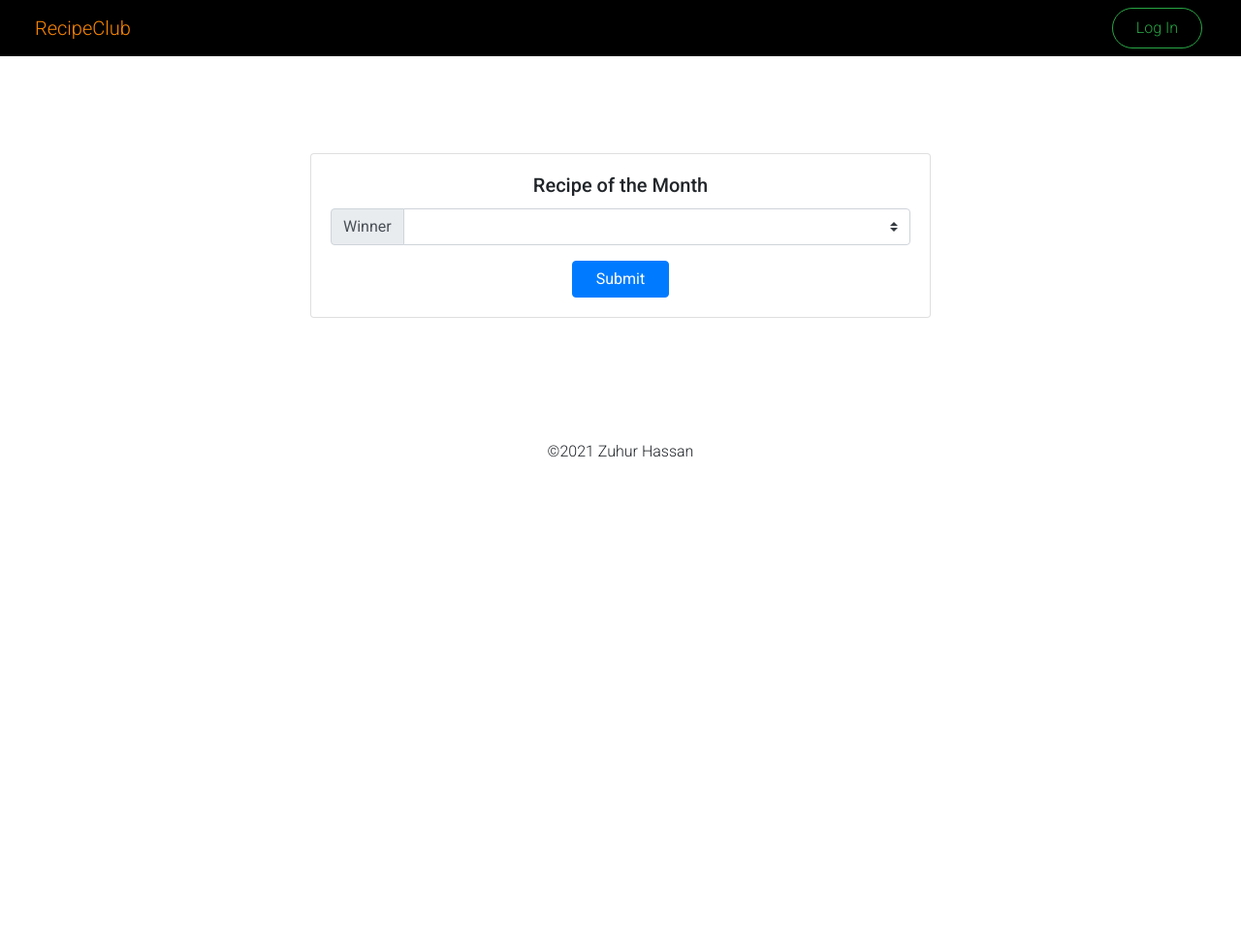
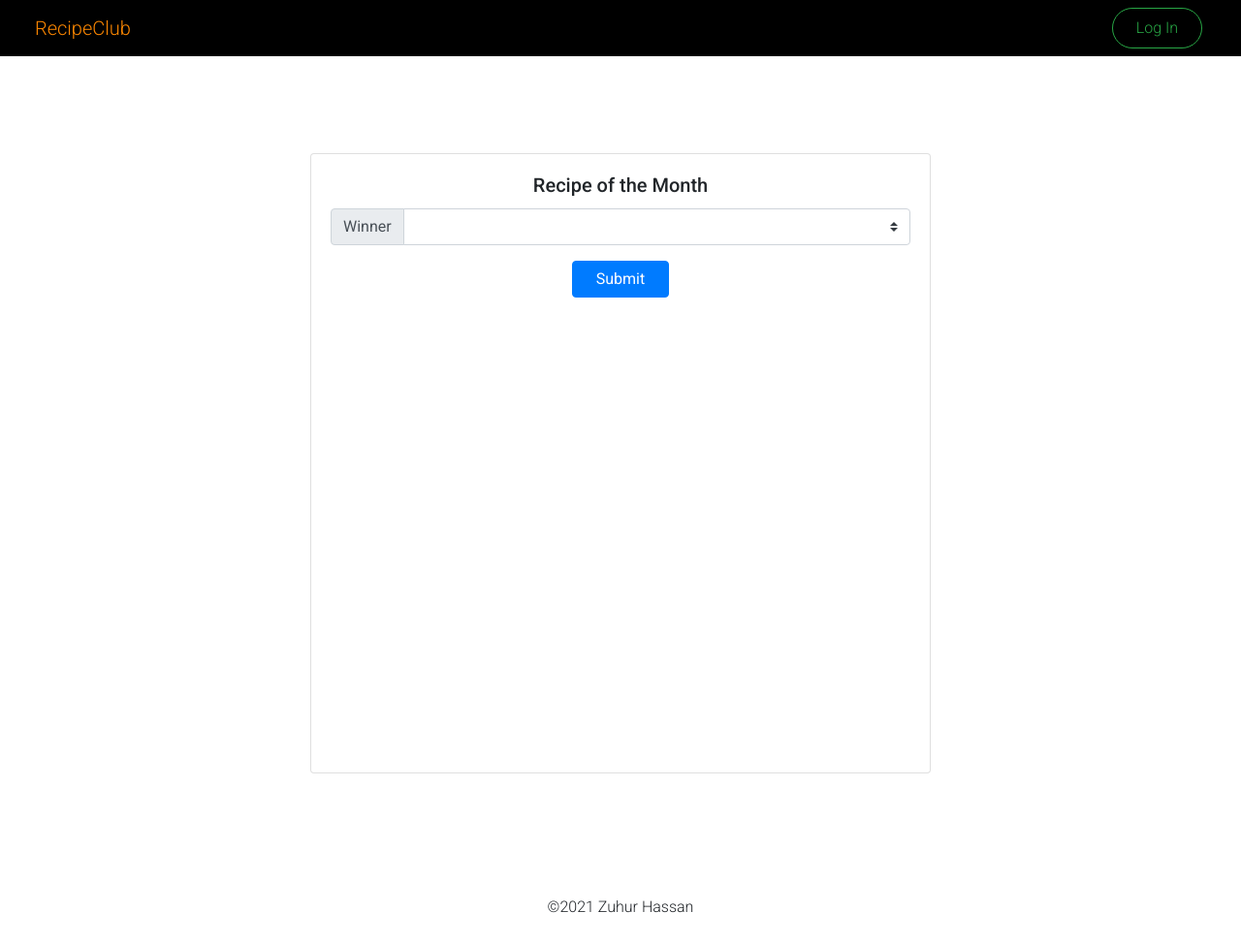
Before and after one commit to Code-Institute-Submissions/Zuhur-milestone3_DecResub, a Flask app: page /winner in a window 1280 px wide. Shown: the whole page at 97% size. Before the commit the page ends 472 px from the top, so only its background shows below. Run offline with Flask 2, Linux system fonts and the light colour scheme; data that the repository does not hold is empty; some libraries are stand-ins or nearby versions.

Commit message:
Add min height to content sections

```diff
--- a/static/css/style.css
+++ b/static/css/style.css
@@ -3,6 +3,10 @@
 body {
     font-family: 'Roboto', sans-serif;
     font-weight: 300;
+}
+
+.page {
+    min-height: 80vh;
 }
 
 /*----------------------------------- General - Navbar*/
--- a/templates/allrecipes.html
+++ b/templates/allrecipes.html
@@ -1,7 +1,7 @@
 {% extends "base.html" %}
 
 {% block content %}
-    <section>
+    <section id="allrecipes-section" class="page">
         <div class="container recipes-container">
             <div class="allrecipes_header text-center">
                 <h1 class="recipes-heading"> All Recipes </h1>
@@ -28,4 +28,5 @@
     </section>
 
 
+
 {% endblock %}
--- a/templates/edit_recipe.html
+++ b/templates/edit_recipe.html
@@ -1,7 +1,7 @@
 {% extends "base.html" %}
 
 {% block content%}
-    <div class="card create-card">
+    <div class="card create-card page">
         <h1 class="text-center">Edit Recipe</h1>
         <div class="card-body create-recipe-card-body">
             <form action=" {{url_for('edit_recipe', recipe_id=recipe._id)}} " method="POST" enctype="multipart/form-data">
--- a/templates/index.html
+++ b/templates/index.html
@@ -51,7 +51,6 @@
             </div>
         </nav>
     </header>
-
 
     <div class="banner-container">
         <div class="banner-text">
@@ -112,7 +111,7 @@
         {% endfor %}
     </article>
 
-    <footer>
+    <footer class="index-footer">
         <p class="text-center pt-3">
             &copy;2021 Zuhur Hassan
         </p>
--- a/templates/login.html
+++ b/templates/login.html
@@ -5,7 +5,7 @@
 {% endblock %}
 
 {% block content%}
-    <div class="card sign-card">
+    <div class="card sign-card page">
         <div class="card-body sign-card-body">
             <h5 class="card-title text-center">Log In</h5>
             <form action="{{ url_for('login') }}" method="post">
--- a/templates/myrecipes.html
+++ b/templates/myrecipes.html
@@ -1,7 +1,7 @@
 {% extends "base.html" %}
 
 {% block content %}
-    <section>
+    <section class="page">
         <div class="container recipes-container">
             <div class="allrecipes_header text-center">
                 <h1 class="recipes-heading"> My Recipes </h1>
--- a/templates/register.html
+++ b/templates/register.html
@@ -5,7 +5,7 @@
 {% endblock %}
 
 {% block content%}
-    <div class="card sign-card">
+    <div class="card sign-card page">
         <div class="card-body sign-card-body">
             <h5 class="card-title text-center">Register</h5>
             <form method="post" action="{{ url_for('register') }}">
--- a/templates/viewrecipe.html
+++ b/templates/viewrecipe.html
@@ -1,7 +1,7 @@
 {% extends "base.html" %}
 
 {% block content %}
-    <div class="container view-recipe-container">
+    <div class="container view-recipe-container page">
         <div class="card view-card">
             <div class="card-body view-body">
                 <div class="view-banner">
--- a/templates/winner.html
+++ b/templates/winner.html
@@ -5,7 +5,7 @@
 {% endblock %}
 
 {% block content%}
-    <div class="card sign-card">
+    <div class="card sign-card page">
         <div class="card-body winner-card-body">
             <h5 class="card-title text-center">Recipe of the Month</h5>
             <form action="{{ url_for('winner') }}" method="post">
```
Also changed, not shown: templates/create_recipe.html (+4 -3 lines).
